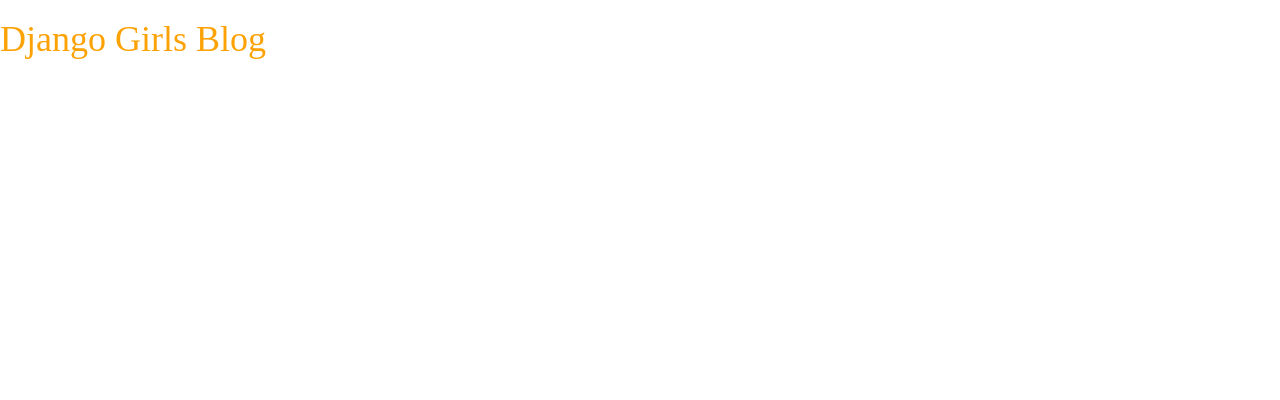
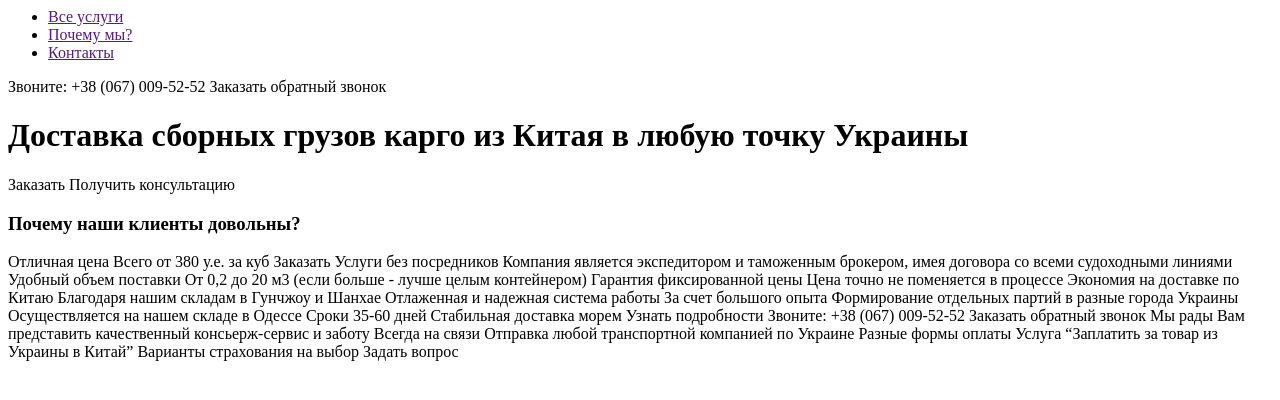
Before and after one commit to CSJedi/DjangoLanding, a Django app: page / in a window 1280 px wide. Shown: the top 400 px of the page. Run offline with Django 3.2, Linux system fonts and the light colour scheme; some libraries are stand-ins or nearby versions.

Commit message:
added info to index.html

```diff
--- a/landing/templates/landing/index.html
+++ b/landing/templates/landing/index.html
@@ -1,22 +1,58 @@
 {% load staticfiles %}
 <html>
     <head>
-        <title>Django Girls blog</title>
-        <link rel="stylesheet" href="//maxcdn.bootstrapcdn.com/bootstrap/3.2.0/css/bootstrap.min.css">
-        <link rel="stylesheet" href="//maxcdn.bootstrapcdn.com/bootstrap/3.2.0/css/bootstrap-theme.min.css">
+        <title>Доставка Сборных Грузов из Китая в Украину</title>
         <link rel="stylesheet" href="{% static 'css/style.css' %}">
     </head>
     <body>
+        <nav class="menu">
+          <ul>
+            <li><a href="">Все услуги</a></li>
+            <li><a href="">Почему мы?</a></li>
+            <li><a href="">Контакты</a></li>
+          </ul>
+        </nav>
+        Звоните:
+        +38 (067) 009-52-52
+        Заказать обратный звонок
+
         <div>
-            <h1><a href="/">Django Girls Blog</a></h1>
+            <h1>Доставка сборных грузов карго из Китая в любую точку Украины </h1>
         </div>
 
-        {% for post in posts %}
-            <div>
-                <p>published: {{ post.published_date }}</p>
-                <h1><a href="">{{ post.title }}</a></h1>
-                <p>{{ post.text|linebreaksbr }}</p>
-            </div>
-        {% endfor %}
+        Заказать
+        Получить консультацию
+        <div>
+            <h3>Почему наши клиенты довольны?</h1>
+        </div>
+        Отличная цена
+        Всего от 380 у.е. за куб
+        Заказать
+        Услуги без посредников
+        Компания является экспедитором и таможенным брокером, имея договора со всеми судоходными линиями
+        Удобный объем поставки
+        От 0,2 до 20 м3  (если больше - лучше целым контейнером)
+        Гарантия фиксированной цены
+        Цена точно не поменяется в процессе
+        Экономия на доставке по Китаю
+        Благодаря нашим складам в Гунчжоу и Шанхае
+        Отлаженная и надежная система работы
+        За счет большого опыта
+        Формирование отдельных партий в разные города Украины
+        Осуществляется на нашем складе в Одессе
+        Сроки 35-60 дней
+        Стабильная доставка морем
+        Узнать подробности
+        Звоните:
+        +38 (067) 009-52-52
+        Заказать обратный звонок
+        Мы рады Вам представить качественный консьерж-сервис и заботу
+        Всегда на связи
+        Отправка любой транспортной компанией по Украине
+        Разные формы оплаты
+        Услуга “Заплатить за товар из Украины в Китай”
+        Варианты страхования на выбор
+        Задать вопрос
+
     </body>
 </html>
```
